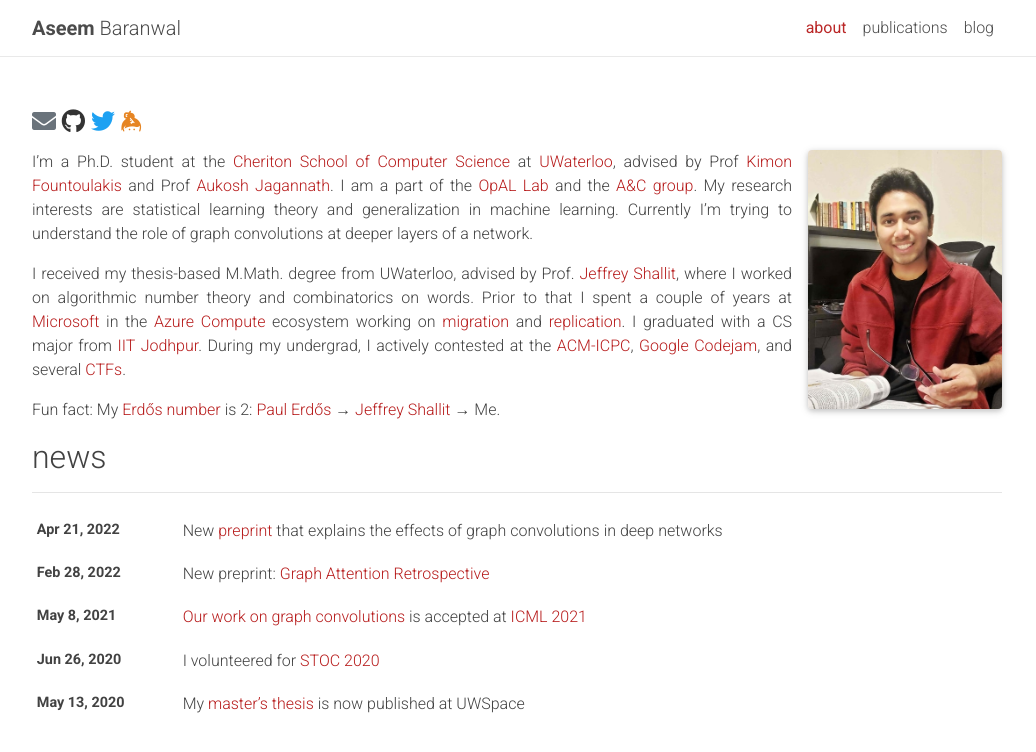
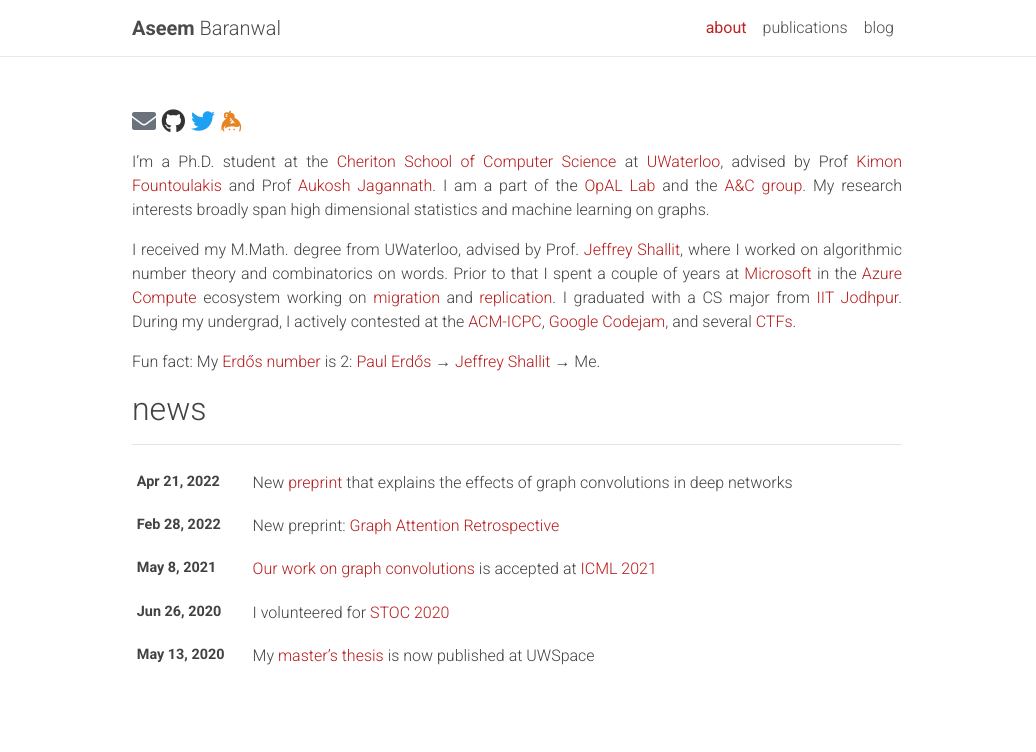
Before and after one commit to aseemrb/aseemrb.github.io, a Jekyll site: the page built from _pages/about.md, in a window 1280 px wide. Shown: the top 752 px of the page, without its empty margins (123-1159 px from the left). Built offline with Jekyll 4.4.1, drawn with Linux system fonts in a browser that asks for light colours; nearby versions of some CDN libraries; a style sheet for code colours, icons or effects is not loaded.

Commit message:
update img

```diff
--- a/_bibliography/papers.bib
+++ b/_bibliography/papers.bib
@@ -26,7 +26,7 @@
   url = {https://arxiv.org/abs/2204.09297},
   code = {https://github.com/opallab/Effects-of-Graph-Convs-in-Deep-Nets},
   year = {2022},
-  abstract = {We present a rigorous theoretical understanding of the effects of graph convolutions in multi-layer networks. We study these effects through the node classification problem of a non-linearly separable Gaussian mixture model coupled with a stochastic block model. First, we show that a single graph convolution expands the regime of the distance between the means where multi-layer networks can classify the data by a factor of at least \(1/\sqrt[4]{\mathbb{E}\,{\rm deg}}\), where \(\mathbb{E}\,{\rm deg}\) denotes the expected degree of a node. Second, we show that with a slightly stronger graph density, two graph convolutions improve this factor to at least \(1/\sqrt[4]{n}\), where \(n\) is the number of nodes in the graph. Finally, we provide both theoretical and empirical insights into the performance of graph convolutions placed in different combinations among the layers of a network, concluding that the performance is mutually similar for all combinations of the placement. We present extensive experiments on both synthetic and real-world data that illustrate our results.}
+  abstract = {We present a rigorous theoretical understanding of the effects of graph convolutions in multi-layer networks. We study these effects through the node classification problem of a non-linearly separable Gaussian mixture model coupled with a stochastic block model. First, we show that a single graph convolution expands the regime of the distance between the means where multi-layer networks can classify the data by a factor of at least \(1/\sqrt[4]{\Delta}\), where \(\Delta\)\ denotes the expected degree of a node. Second, we show that with a slightly stronger graph density, two graph convolutions improve this factor to at least \(1/\sqrt[4]{n}\), where \(n\)\ is the number of nodes in the graph. Finally, we provide both theoretical and empirical insights into the performance of graph convolutions placed in different combinations among the layers of a network, concluding that the performance is mutually similar for all combinations of the placement. We present extensive experiments on both synthetic and real-world data that illustrate our results.}
 }
 
 @article{gat-retrospective:2022,
--- a/_config.yml
+++ b/_config.yml
@@ -27,7 +27,7 @@ navbar_fixed: true
 footer_fixed: false
 
 # Dimensions
-max_width: 1000px
+max_width: 800px
 
 # TODO: add layout settings (single page vs. multi-page)
 
--- a/_pages/about.md
+++ b/_pages/about.md
@@ -4,19 +4,19 @@ title: about
 permalink: /
 description: about me
 
-profile:
-  align: right
-  image: prof_pic.jpg
-  address:
+# profile:
+#   align: right
+#   # image: prof_pic.jpg
+#   address:
 
 news: true  # includes a list of news items
 selected_papers: false # includes a list of papers marked as "selected={true}"
 social: false  # includes social icons at the bottom of the page
 ---
 
-I'm a Ph.D. student at the [Cheriton School of Computer Science](https://cs.uwaterloo.ca/) at [UWaterloo](https://uwaterloo.ca/), advised by Prof [Kimon Fountoulakis](https://scholar.google.ca/citations?user=K-SafJUAAAAJ) and Prof [Aukosh Jagannath](https://math.uwaterloo.ca/~a3jagann/). I am a part of the [OpAL Lab](https://opallab.ca/) and the [A&C group](https://algcomp.uwaterloo.ca/). My research interests are statistical learning theory and generalization in machine learning. Currently I'm trying to understand the role of graph convolutions at deeper layers of a network.
+I'm a Ph.D. student at the [Cheriton School of Computer Science](https://cs.uwaterloo.ca/) at [UWaterloo](https://uwaterloo.ca/), advised by Prof [Kimon Fountoulakis](https://scholar.google.ca/citations?user=K-SafJUAAAAJ) and Prof [Aukosh Jagannath](https://math.uwaterloo.ca/~a3jagann/). I am a part of the [OpAL Lab](https://opallab.ca/) and the [A&C group](https://algcomp.uwaterloo.ca/). My research interests broadly span high dimensional statistics and machine learning on graphs.
 
-I received my thesis-based M.Math. degree from UWaterloo, advised by Prof. [Jeffrey Shallit](https://cs.uwaterloo.ca/~shallit/), where I worked on algorithmic number theory and combinatorics on words. Prior to that I spent a couple of years at [Microsoft](https://microsoft.com/) in the [Azure Compute](https://azure.microsoft.com/en-us/product-categories/compute/) ecosystem working on [migration](https://azure.microsoft.com/en-us/services/azure-migrate/) and [replication](https://azure.microsoft.com/en-us/services/site-recovery/). I graduated with a CS major from [IIT Jodhpur](http://iitj.ac.in/). During my undergrad, I actively contested at the [ACM-ICPC](https://icpc.global/), [Google Codejam](https://codingcompetitions.withgoogle.com/codejam), and several [CTFs](https://ctftime.org/ctf-wtf/).
+I received my M.Math. degree from UWaterloo, advised by Prof. [Jeffrey Shallit](https://cs.uwaterloo.ca/~shallit/), where I worked on algorithmic number theory and combinatorics on words. Prior to that I spent a couple of years at [Microsoft](https://microsoft.com/) in the [Azure Compute](https://azure.microsoft.com/en-us/product-categories/compute/) ecosystem working on [migration](https://azure.microsoft.com/en-us/services/azure-migrate/) and [replication](https://azure.microsoft.com/en-us/services/site-recovery/). I graduated with a CS major from [IIT Jodhpur](http://iitj.ac.in/). During my undergrad, I actively contested at the [ACM-ICPC](https://icpc.global/), [Google Codejam](https://codingcompetitions.withgoogle.com/codejam), and several [CTFs](https://ctftime.org/ctf-wtf/).
 
 <!-- In my free time I [sketch](), [play board games](), or play my keys/guitar. -->
 
```
